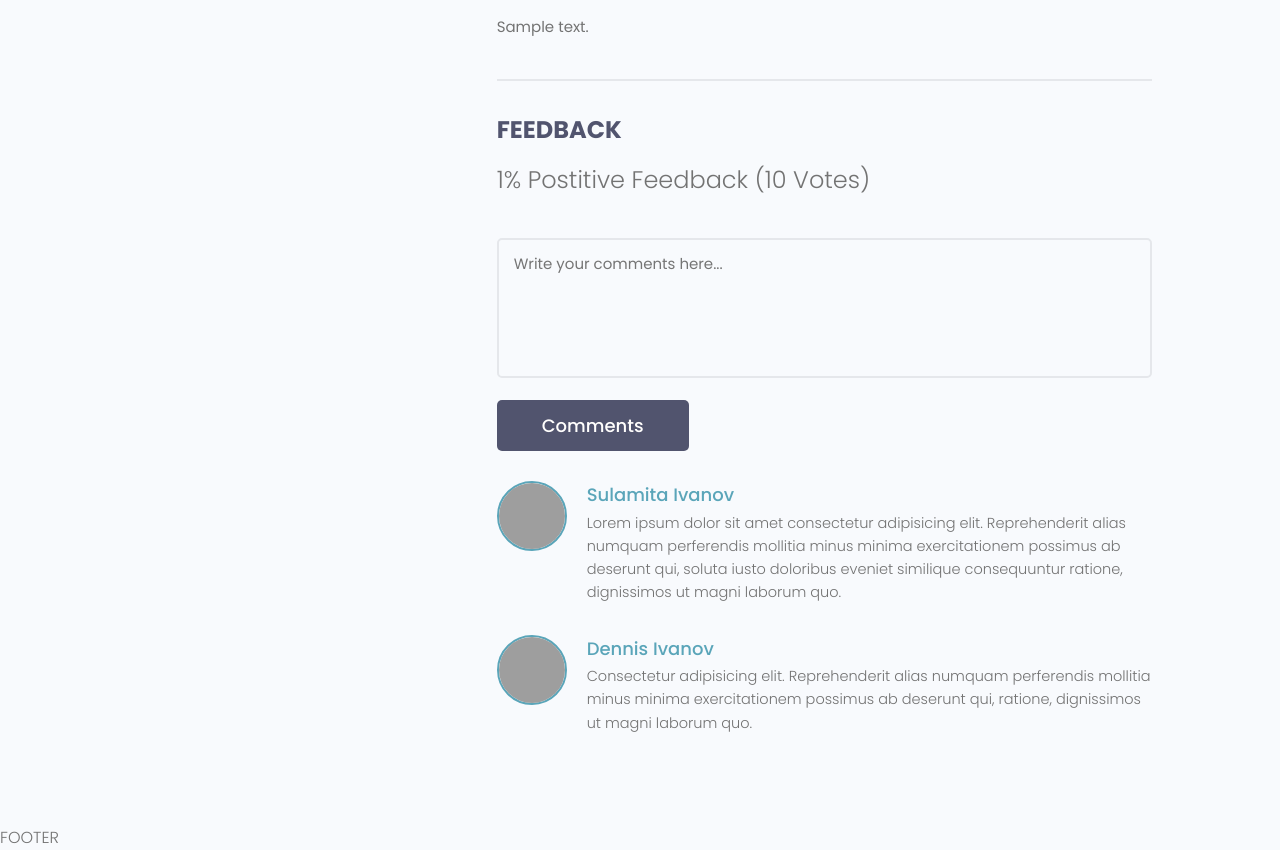
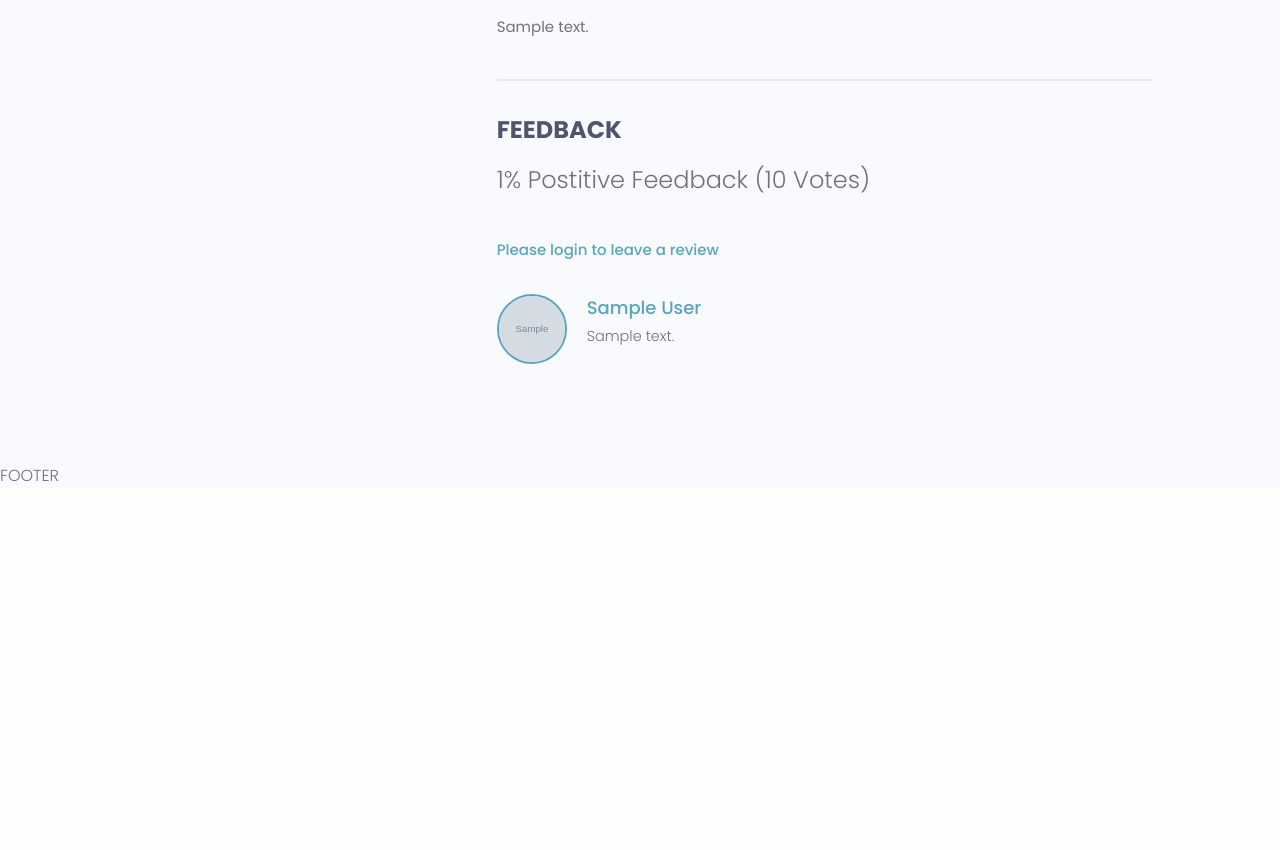
Before and after one commit to msgassama/dev-search, a Django app: page /projects/project/00000000-0000-0000-0000-000000000001 in a window 1280 px wide. Shown: the part 696-1546 px from the top of the page. After the commit the page ends 1178 px from the top, so only its background shows below. Run offline with Django 3.2, Linux system fonts and the light colour scheme; tables that the repository leaves empty hold one stand-in row (values such as "Sample post"); grey boxes marked "Sample" are stand-in pictures; parts of the project's set-up code (start-up, migrations or seed data) failed here and were passed over; some libraries are stand-ins or nearby versions; grey boxes are pictures that could not be loaded.

Commit message:
project reviews feature

```diff
--- a/projects/forms.py
+++ b/projects/forms.py
@@ -1,6 +1,6 @@
 from django.forms import ModelForm, fields
 from django import forms
-from .models import Project
+from .models import Project, Review
 
 class ProjectForm(ModelForm):
     class Meta:
@@ -29,3 +29,13 @@ class ProjectForm(ModelForm):
         #     'class': 'input',
         #     'placeholder': 'Description'
         # })
+
+class ReviewForm(ModelForm):
+    class Meta:
+        model = Review
+        fields = ['value', 'body']
+
+        labels = {
+            'value': 'Place your vote',
+            'body': 'Add a comment with your vote',
+        }
--- a/projects/models.py
+++ b/projects/models.py
@@ -20,6 +20,25 @@ class Project(models.Model):
     def __str__(self) -> str:
         return self.title
 
+    class Meta:
+        ordering = ['-vote_ratio', '-vote_total', '-created']
+
+    @property
+    def reviewers(self):
+        queryset = self.review_set.all().values_list('owner__id', flat=True)
+        return queryset
+
+    @property
+    def getVoteCount(self):
+        reviews = self.review_set.all()
+        upVotes = reviews.filter(value='up').count()
+        totalVotes = reviews.count()
+
+        ratio = (upVotes / totalVotes) * 100
+        self.vote_total = totalVotes
+        self.vote_ratio = ratio
+        self.save()
+
 
 
 class Review(models.Model):
@@ -27,13 +46,17 @@ class Review(models.Model):
         ('up', 'Up Vote'),
         ('down', 'Down Vote')
     )
-    # owner =
+    owner = models.ForeignKey(Profile, on_delete=models.CASCADE, null=True)
     project = models.ForeignKey(Project, on_delete=models.CASCADE)
     body = models.TextField(null=True, blank=True)
     value = models.CharField(max_length=200, choices=VOTE_TYPE)
     created = models.DateTimeField(auto_now_add=True)
     id = models.UUIDField(default=uuid.uuid4, unique=True,
                             primary_key=True, editable=False)
+
+    class Meta:
+        unique_together = [['owner', 'project']]
+        ordering = ['-created']
 
     def __str__(self):
         return self.value
--- a/projects/templates/projects/single-project.html
+++ b/projects/templates/projects/single-project.html
@@ -1,5 +1,5 @@
 {% extends 'base.html' %}
-
+{% load add_classes %}
 {% block content %}
 
       <!-- Main Section -->
@@ -37,43 +37,40 @@
             <h5 class="project--rating">
               {{project.vote_ratio}}% Postitive Feedback ({{project.vote_total}} Vote{{project.vote_total | pluralize:"s"}})
             </h5>
-
-            <form class="form" action="#" method="POST">
-              <!-- Textarea -->
+            {% if request.user.profile.id in project.reviewers %}
+                <p>You have already submitted your review for this project</p>
+            {% elif request.user.profile == project.owner %}
+                <p>You cannot review your own work</p>
+            {% elif request.user.is_authenticated %}
+                <form class="form" action="{% url 'project' project.id %}" method="POST">
+                {% csrf_token %}
+                {% for field in form %}
                   <div class="form__field">
-                <label for="formInput#textarea">Comments: </label>
-                <textarea class="input input--textarea" name="message" id="formInput#textarea"
-                  placeholder="Write your comments here..."></textarea>
+                    <label for="formInput#textarea">{{field.label}}</label>
+                  {{field | add_classes:'input'}}
                   </div>
-              <input class="btn btn--sub btn--lg" type="submit" value="Comments" />
+                {% endfor %}
+                <input class="btn btn--sub btn--lg" type="submit" value="Add Review" />
                 </form>
+            {% else %}
+                <a href="{% url 'login' %}?next={{request.path}}">Please login to leave a review</a>
+            {% endif %}
             <div class="commentList">
+            {% for review in project.review_set.all %}
+              {% if review.body %}
                 <div class="comment">
-                <a href="profile.html">
+                  <a href="{% url 'user-profile' review.owner.id %}">
                     <img class="avatar avatar--md"
-                    src="https://pbs.twimg.com/profile_images/1335382240931368961/b3wSZKj4_400x400.jpg" alt="user" />
+                      src="{{review.owner.profile_image.url}}" alt="user" />
                   </a>
                     <div class="comment__details">
-                  <a href="profile.html" class="comment__author">Sulamita Ivanov</a>
-                  <p class="comment__info">
-                    Lorem ipsum dolor sit amet consectetur adipisicing elit. Reprehenderit alias numquam perferendis
-                    mollitia minus minima exercitationem possimus ab deserunt qui, soluta iusto doloribus eveniet
-                    similique consequuntur ratione, dignissimos ut magni laborum quo.
-                  </p>
+                      <a href="{% url 'user-profile' review.owner.id %}" class="comment__author">{{review.owner.name}}</a>
+                      <p class="comment__info">{{review.body | linebreaksbr}}</p>
                     </div>
                 </div>
-              <div class="comment">
-                <a href="profile.html">
-                  <img class="avatar avatar--md" src="https://avatars.githubusercontent.com/u/33843378" alt="user" />
-                </a>
-                <div class="comment__details">
-                  <a href="profile.html" class="comment__author">Dennis Ivanov</a>
-                  <p class="comment__info">
-                    Consectetur adipisicing elit. Reprehenderit alias numquam perferendis mollitia minus minima
-                    exercitationem possimus ab deserunt qui, ratione, dignissimos ut magni laborum quo.
-                  </p>
-                </div>
-              </div>
+              {% endif %}
+            {% endfor %}
+
             </div>
           </div>
         </div>
--- a/projects/utils.py
+++ b/projects/utils.py
@@ -47,6 +47,6 @@ def searchProjects(request):
         Q(description__icontains=search_query) |
         Q(owner__name__icontains=search_query) |
         Q(tags__in=tags)
-    ).order_by('-created')
+    )
 
     return projects, search_query
--- a/projects/views.py
+++ b/projects/views.py
@@ -1,9 +1,9 @@
 from django.shortcuts import redirect, render
 from django.contrib.auth.decorators import login_required
-
+from django.contrib import messages
 from .utils import searchProjects, paginateProjects
 from .models import Project
-from .forms import ProjectForm
+from .forms import ProjectForm, ReviewForm
 
 
 def projects(request):
@@ -19,8 +19,21 @@ def projects(request):
 
 def project(request, pk):
     projectObj = Project.objects.get(pk=pk)
-    tags = projectObj.tags.all()
-    return render(request, 'projects/single-project.html', {'project': projectObj, 'tags': tags})
+    form = ReviewForm()
+
+    if request.method == 'POST':
+        form = ReviewForm(request.POST)
+        review = form.save(commit=False)
+        review.project = projectObj
+        review.owner = request.user.profile
+        review.save()
+
+        projectObj.getVoteCount
+
+        messages.success(request, 'Your review was successfully submitted!')
+        return redirect('project', pk=projectObj.id)
+
+    return render(request, 'projects/single-project.html', {'project': projectObj, 'form':form})
 
 @login_required(login_url='login')
 def createProject(request):
--- a/users/templates/users/login_register.html
+++ b/users/templates/users/login_register.html
@@ -63,7 +63,7 @@
       <p>Hello Developer, Welcome Back!</p>
     </div>
 
-    <form action="{% url 'login'  %}" method="POST" class="form auth__form">
+    <form action="" method="POST" class="form auth__form">
       {% csrf_token %}
       <!-- Input:Username -->
       <div class="form__field">
--- a/users/views.py
+++ b/users/views.py
@@ -22,7 +22,7 @@ def loginUser(request):
 
     if request.method == 'POST':
         # print(request.POST)
-        username = request.POST['username']
+        username = request.POST['username'].lower()
         password = request.POST['password']
 
         try:
@@ -34,7 +34,7 @@ def loginUser(request):
 
         if user is not None:
             login(request, user)
-            return redirect('profiles')
+            return redirect(request.GET['next'] if 'next' in request.GET else 'account')
         else:
             messages.error(request, 'Username OR password is incorrect')
 
```
Also changed, not shown: projects/migrations/0005_auto_20220824_0212.py (added), users/migrations/0004_alter_profile_options.py (added). Lines whose indentation alone changed are shown as unchanged.
